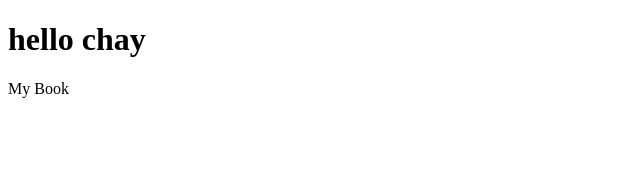
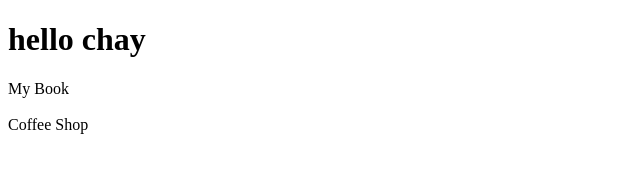
Before and after one commit to Chaitanyakrishna1/Chaitanyakrishna1.github.io, a plain HTML site: page index.html in a window 1280 px wide. Shown: the whole page, without its empty margins (0-640 px from the left). Drawn offline with Linux system fonts and the light colour scheme.

Commit message:
Update index.html

```diff
--- a/index.html
+++ b/index.html
@@ -8,7 +8,11 @@
 <body>
         <h1>hello chay</h1>
 
-        <a herf="https://chaitanyakrishna1.github.io/chaybook">My Book</a>
+        <a herf="https://chaitanyakrishna1.github.io/chaybook">My Book</a><br><br/>
+        <a herf="https://chaitanyakrishna1.github.io/ecomm-react-coffee/">Coffee Shop</a><br><br/>
+
+
+
 
 </body>
 </html>
```
